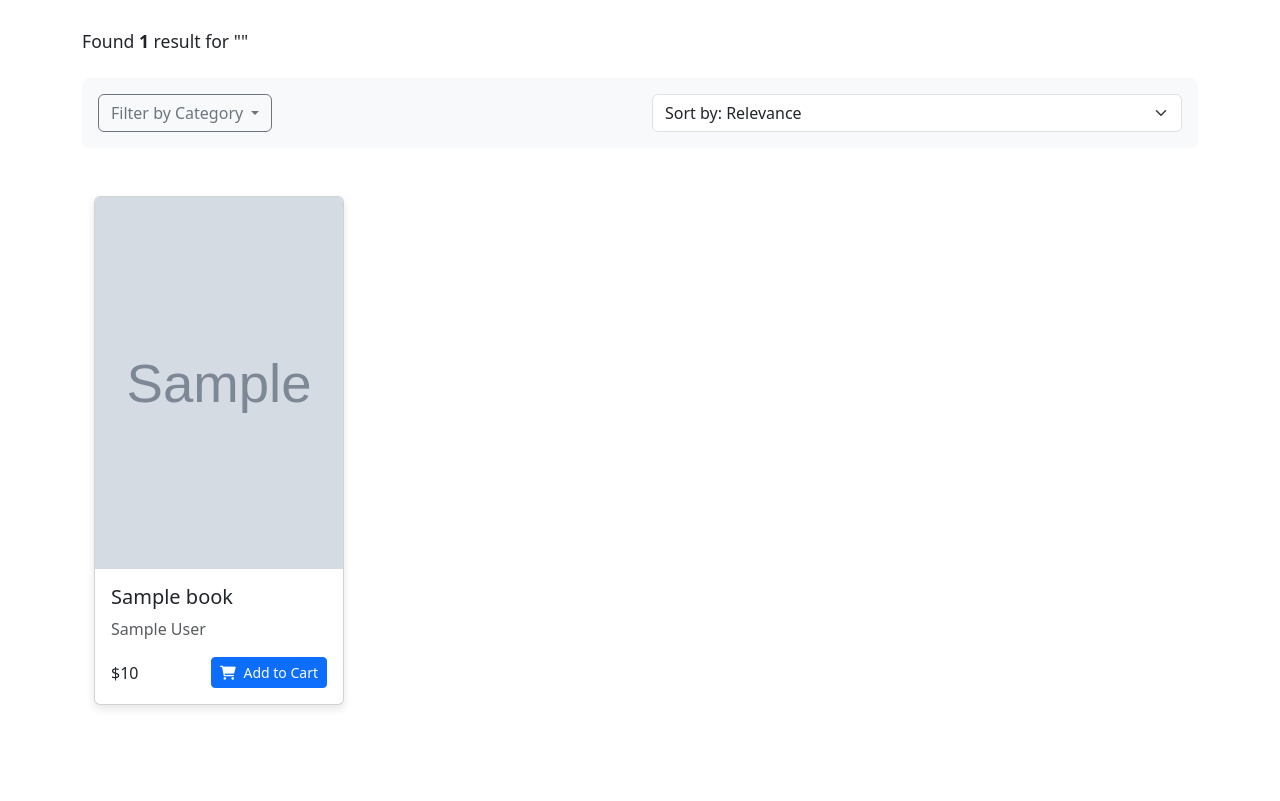
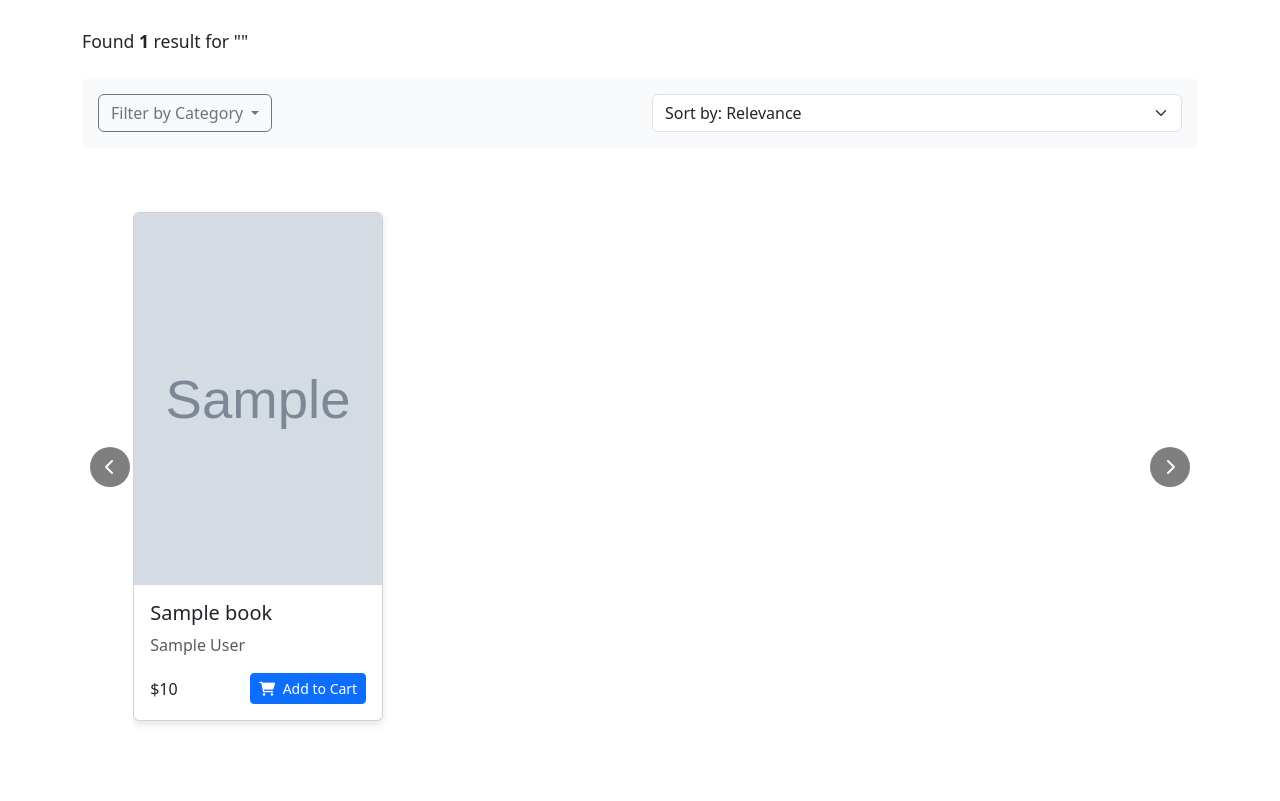
Before and after one commit to Xerx81/Bookstore, a Django app: template templates/books/search_results.html in a window 1280 px wide. Shown: the part 212-1013 px from the top of the page. Run offline with Django 5.2, Linux system fonts and the light colour scheme; the template is opened without the code that fills it: most values are stand-ins (such as "Sample title", 1, 10 or a date in 2020); grey boxes marked "Sample" are stand-in pictures.

Commit message:
wrote html css for search results page

```diff
--- a/templates/books/search_results.html
+++ b/templates/books/search_results.html
@@ -62,13 +62,17 @@
             {% endif %}
 
             {% if book_list %}
-            <div class="container my-5">
-                <div class="row g-4">
+            <div class="scroll-wrapper">
+                <button class="scroll-button left">
+                    <i class="fa fa-chevron-left"></i>
+                </button>
+                <div class="cards-container">
                     {% for book in book_list %}
-                    <div class="col-12 col-sm-6 col-md-4 col-lg-3">
                     <div class="card book-card">
                         {% if book.cover %}
-                            <img src="{{ book.cover.url }}" alt="Book Cover" />
+                        <img src="{{ book.cover.url }}" class="card-img-top" alt="Book Cover">
+                        {% else %}
+                        <img src="https://upload.wikimedia.org/wikipedia/commons/6/65/No-Image-Placeholder.svg" class="card-img-top" alt="Book Cover">
                         {% endif %}
                         <div class="card-body">
                             <h5 class="card-title">{{ book.title }}</h5>
@@ -76,14 +80,16 @@
                             <div class="d-flex justify-content-between align-items-center">
                                 <span class="book-price">${{ book.price }}</span>
                                 <button class="btn btn-sm btn-primary">
-                                        <i class="fa fa-shopping-cart me-1"></i> Add to Cart
+                                    <i class="fas fa-shopping-cart me-1"></i> Add to Cart
                                 </button>
-                                </div>
                             </div>
                         </div>
                     </div>
                     {% endfor %}
                 </div>
+                <button class="scroll-button right">
+                    <i class="fa fa-chevron-right"></i>
+                </button>
             </div>
 
             {% else %}
```
Also changed, not shown: static/css/search.css (+52 -52 lines), media/covers/deep_work.jpg (deleted), media/covers/tstp.jpg (deleted), 1 other file. Lines whose indentation alone changed are shown as unchanged.
